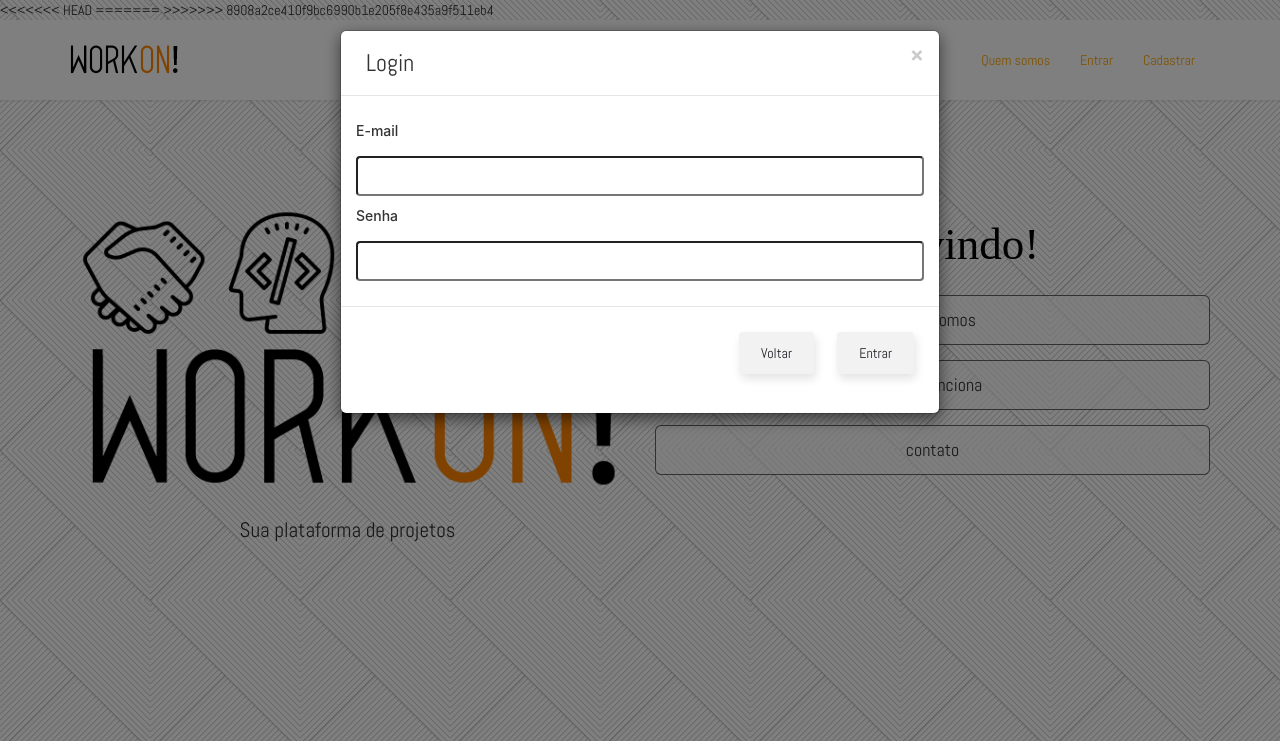
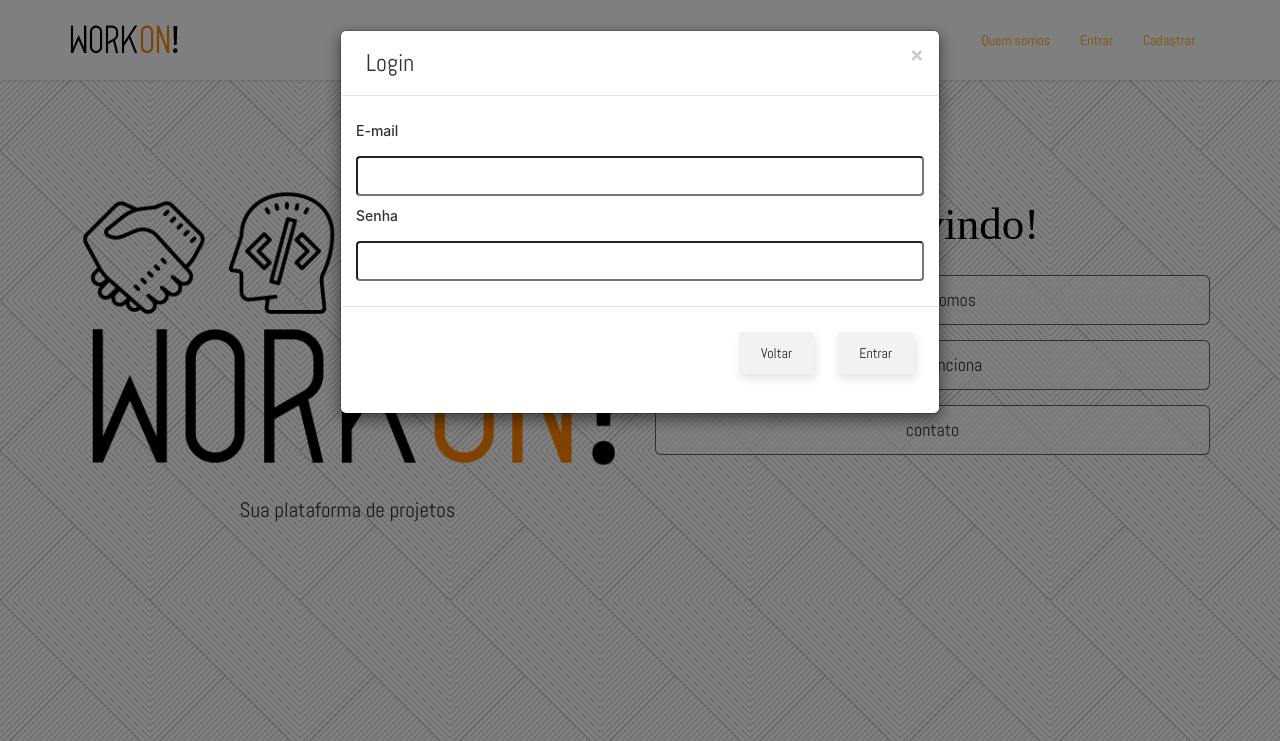
Before and after one commit to hav00x/WorkON-, a PHP site: page / in a window 1280 px wide, after a click on "Entrar". Shown: the top 741 px of the page. Run offline with PHP 8.4, Linux system fonts and the light colour scheme; some web fonts are replaced.

Commit message:
commit da madruga boladona

```diff
--- a/css/estilo.css
+++ b/css/estilo.css
@@ -1122,10 +1105,8 @@ h1, h2, h3, h4, h5, h6{
 }
 
 ul{
-<<<<<<< HEAD
     list-style-image: url(../img/bulb.png);
     text-align: justify;
-=======
     list-style-type: square;
 }
 
--- a/index.php
+++ b/index.php
@@ -15,7 +15,7 @@ $erro_login = isset($_GET['errologin']) ? $_GET['errologin'] : 0;
 
   <!-- Bootstrap -->
   <link href="bootstrap/css/bootstrap.min.css" rel="stylesheet">
-  <link href="css/estilo.css?ver=23" rel="stylesheet">
+  <link href="css/estilo.css?ver=26" rel="stylesheet">
 
   <!-- HTML5 shim and Respond.js for IE8 support of HTML5 elements and media queries -->
   <!-- WARNING: Respond.js doesn't work if you view the page via file:// -->
@@ -23,7 +23,6 @@ $erro_login = isset($_GET['errologin']) ? $_GET['errologin'] : 0;
       <script src="https://oss.maxcdn.com/html5shiv/3.7.2/html5shiv.min.js"></script>
       <script src="https://oss.maxcdn.com/respond/1.4.2/respond.min.js"></script>
     <![endif]-->
-<<<<<<< HEAD
     <script src="https://code.jquery.com/jquery-2.2.4.min.js" integrity="sha256-BbhdlvQf/xTY9gja0Dq3HiwQF8LaCRTXxZKRutelT44=" crossorigin="anonymous"></script>
 
     <script type="text/javascript">
@@ -38,7 +37,6 @@ $erro_login = isset($_GET['errologin']) ? $_GET['errologin'] : 0;
     </script>
   </head>
 
-=======
   <script src="https://code.jquery.com/jquery-2.2.4.min.js" integrity="sha256-BbhdlvQf/xTY9gja0Dq3HiwQF8LaCRTXxZKRutelT44=" crossorigin="anonymous"></script>
 
   <script type="text/javascript">
@@ -51,7 +49,6 @@ $erro_login = isset($_GET['errologin']) ? $_GET['errologin'] : 0;
       }
     });
   </script>
->>>>>>> 8908a2ce410f9bc6990b1e205f8e435a9f511eb4
   <!-- HTML5 shim and Respond.js for IE8 support of HTML5 elements and media queries -->
   <!-- WARNING: Respond.js doesn't work if you view the page via file:// -->
     <!--[if lt IE 9]>
@@ -152,6 +149,41 @@ $erro_login = isset($_GET['errologin']) ? $_GET['errologin'] : 0;
             </div>
           </div>
         </div>
+      </div>
+      <div id="contato">
+        <div class="container">
+          <div class="row">
+            <div class="col-md-12">
+              <h3 id="header-index3"> Contato </h3>
+            </div>
+          </div>
+          <div class="row">
+            <form method="post" name="form">
+              <div class="col-md-6">
+      <div class="form-group">
+          <label>Nome</label>
+          <input class="form-control" type="text" name="nome" placeholder="Digite seu nome">
+          </div>
+    </div>
+    <div class="col-md-6">
+      <div class="form-group">
+        <label>E-mail</label>
+        <input class="form-control" type="email" name="email" placeholder="Digite seu e-mail">
+      </div>
+    </div>
+  </div>
+  <div class="row">
+    <div class="col-md-12">
+      <label>Mensagem:</label>
+      <textarea class="form-control" type="text" name="mensagem" placeholder="Digite sua mensagem"></textarea>
+      <br>
+    </div>
+    <button class="btn btn-index">Enviar</button>
+  </div>
+    </form>
+</div>
+
+      </div>
 
 
 
```
Also changed, not shown: other parts of css/estilo.css (+21 -18 lines).
